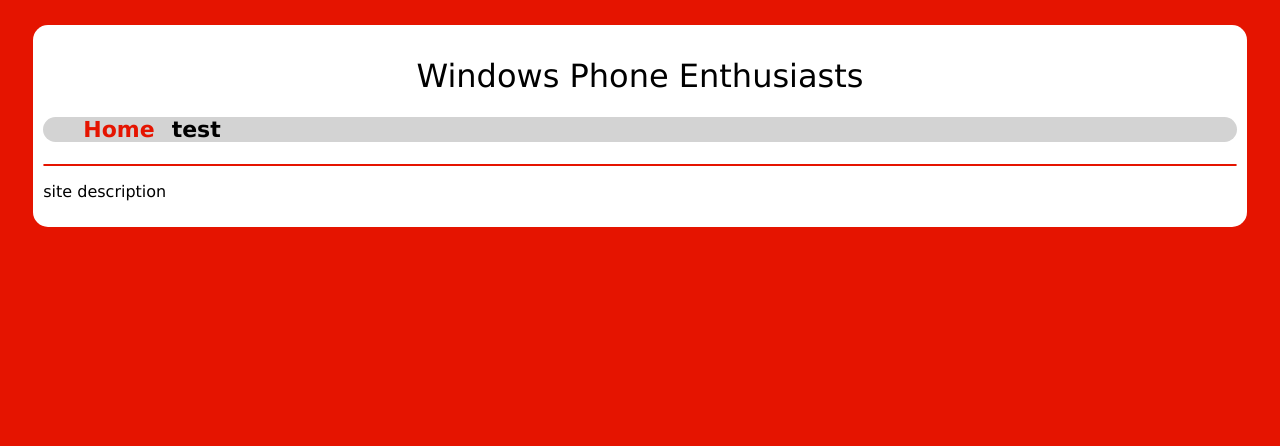
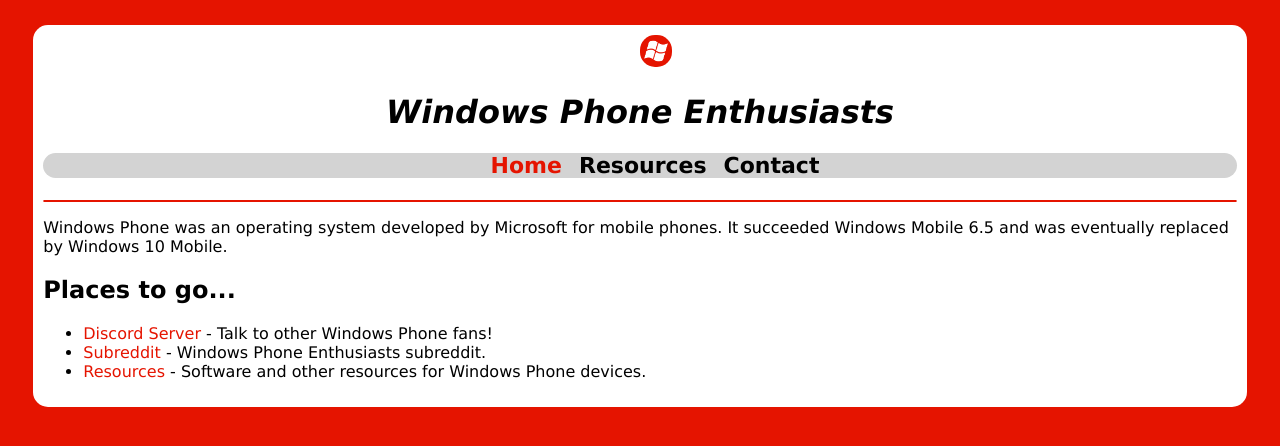
Before and after one commit to WPEnthusiasts/WPEnthusiasts.github.io, a plain HTML site: page index.html in a window 1280 px wide. Drawn offline with Linux system fonts and the light colour scheme.

Commit message:
updated the site some more

```diff
--- a/index.html
+++ b/index.html
@@ -3,21 +3,30 @@
 
 <head>
     <title>Windows Phone Enthusiasts</title>
-
+    <meta name="viewport" content="width=device-width, initial-scale=1.0">
     <link rel="stylesheet" href="main.css" />
 </head>
 
 <body>
     <main>
-        <h1 class="logo">Windows Phone Enthusiasts</h1>
+        <img class="logo" src="images/logo.png" />
+        <h1 class="center"><i><b>Windows Phone Enthusiasts</b></i></h1>
         <nav>
             <ul>
-                <li class="selected">Home</li>
-                <li>test</li>
+                <li><a class="selected" href="#">Home</a></li>
+                <li><a href="resources.html">Resources</a></li>
+                <li><a href="contact.html">Contact</a></li>
             </ul>
         </nav>
         <hr>
-        <p>site description</p>
+        <p>Windows Phone was an operating system developed by Microsoft for mobile phones. It succeeded Windows Mobile 6.5 and was eventually replaced by Windows 10 Mobile.</p>
+        <!-- update later with actual links -->
+        <h2>Places to go...</h2>
+        <ul>
+            <li><a href="#" target="_blank">Discord Server</a> - Talk to other Windows Phone fans!</li>
+            <li><a href="#" target="_blank">Subreddit</a> - Windows Phone Enthusiasts subreddit.</li>
+            <li><a href="resources.html" target="_blank">Resources</a> - Software and other resources for Windows Phone devices.</li>
+        </ul>
     </main>
 </body>
 
--- a/main.css
+++ b/main.css
@@ -16,14 +16,22 @@ hr {
 }
 
 .logo {
+    margin-right: 50%;
+    margin-left: 50%;
+    border-radius: 15px;
+    width: 32px;
+    height: 32px;
+}
+
+.center {
     text-align: center;
-    font-weight: 100;
 }
 
 nav {
     background-color: lightgray;
     border-radius: 15px;
     font-size: 22px;
+    text-align: center;
 }
 
 nav li {
@@ -33,6 +41,21 @@ nav li {
     margin-right: 10px;
 }
 
-nav .selected {
+nav a {
+    color: black;
+    text-decoration: none;
+}
+
+.selected {
     color: #E51400;
 }
+
+a,
+a:visited {
+    color: #E51400;
+    text-decoration: none;
+}
+
+a:hover {
+    color: darkred;
+}
```
Also changed, not shown: images/logo.png (added).
